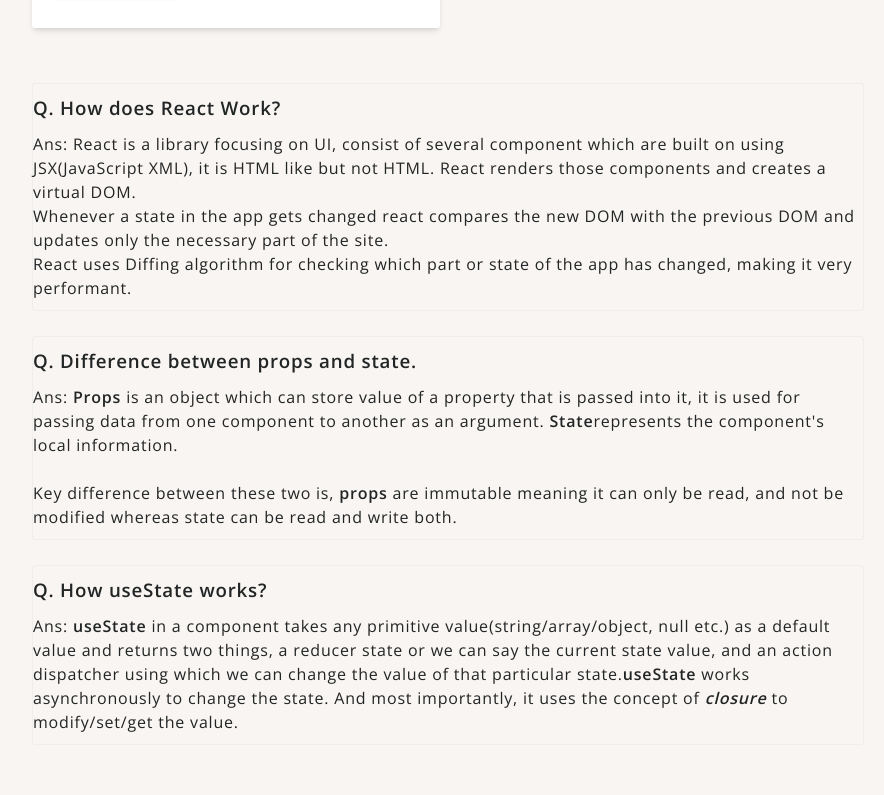
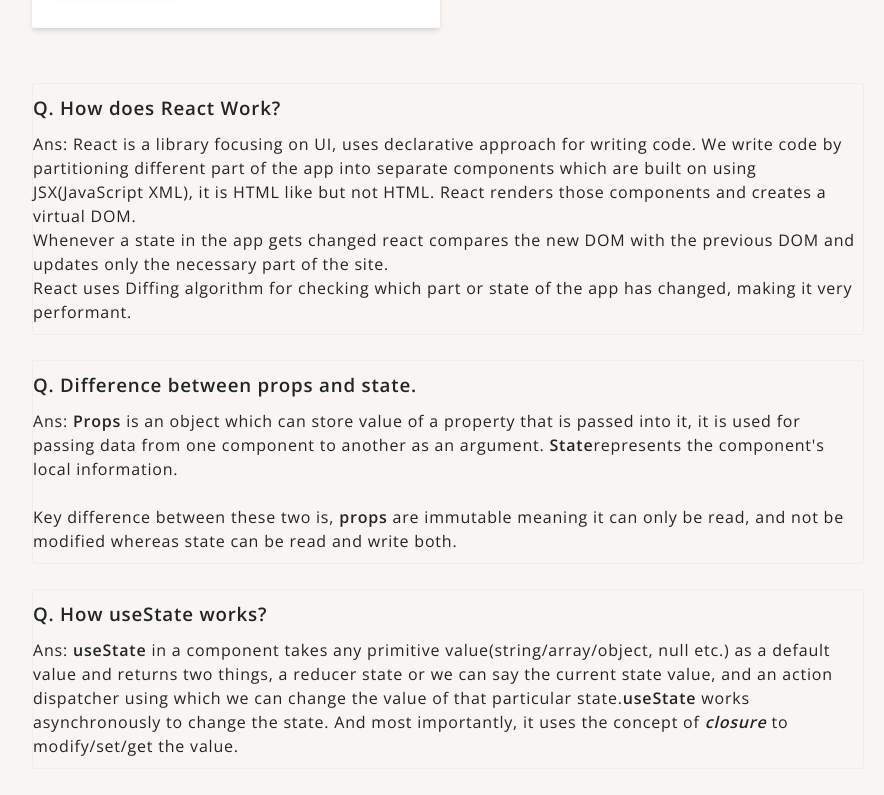
Before and after one commit to Ar1f007/Choosium, a React (Create React App) app: page / in a window 1280 px wide. Shown: the part 2934-3729 px from the top of the page, without its empty margins (32-916 px from the left). Built offline with nearby package versions, Linux system fonts and the light colour scheme.

Commit message:
question updated

```diff
--- a/src/components/Questions/Questions.jsx
+++ b/src/components/Questions/Questions.jsx
@@ -5,9 +5,10 @@
       <div className="question">
         <h3>Q. How does React Work?</h3>
         <p>
-          Ans: React is a library focusing on UI, consist of several component which are built on
-          using JSX(JavaScript XML), it is HTML like but not HTML. React renders those components
-          and creates a virtual DOM.
+          Ans: React is a library focusing on UI, uses declarative approach for writing code. We
+          write code by partitioning different part of the app into separate components which are
+          built on using JSX(JavaScript XML), it is HTML like but not HTML. React renders those
+          components and creates a virtual DOM.
           <br />
           Whenever a state in the app gets changed react compares the new DOM with the previous DOM
           and updates only the necessary part of the site. <br />
```
